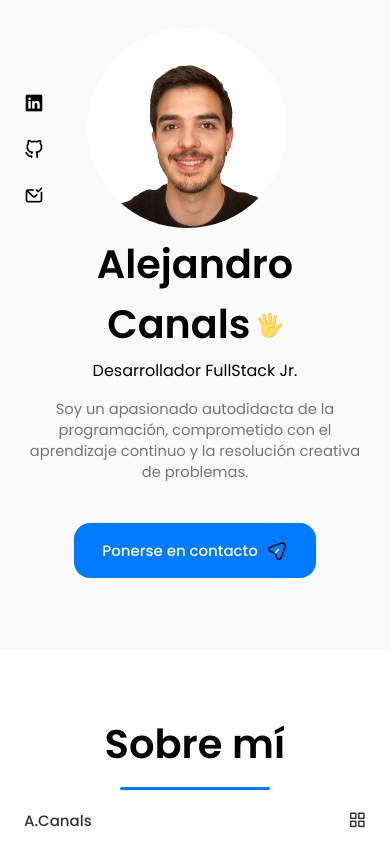
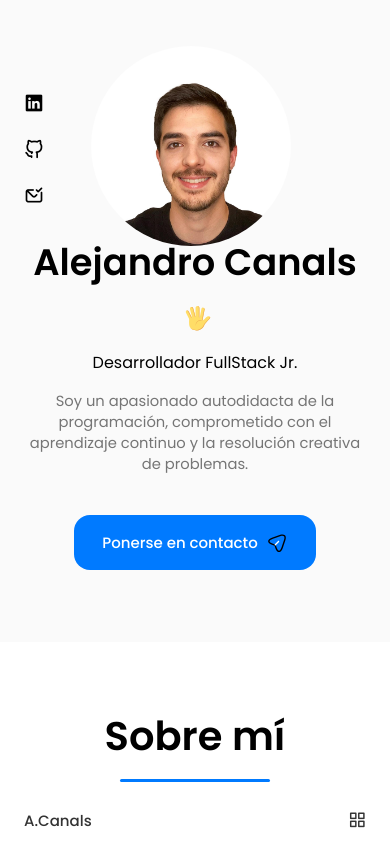
Before and after one commit to AlejandroCanals/PortFolio, a React (Vite) app in the folder Portfolio/: page / in a window 390 px wide. Shown: the top 844 px of the page. Built offline with nearby package versions, Linux system fonts and the light colour scheme.

Commit message:
reajustes

```diff
--- a/Portfolio/src/components/home/home.css
+++ b/Portfolio/src/components/home/home.css
@@ -169,7 +169,10 @@
         padding-top: 3.5rem;
         text-align: center;
     }
-    .home_zsubtitle{
+    .home__title{
+        font-size: 2.3rem ;
+    }
+    .home_subtitle{
        padding-left: 0;
     }
     .home__subtitle::before{
@@ -180,8 +183,8 @@
         width: 200px;
         height: 200px;
         position: absolute;
-        top: 20%;
-        left: 48%;
+        top: 23%;
+        left: 49%;
         transform: translate(-50%, -50%);
     }
 
@@ -195,7 +198,7 @@
   }
 
   /* For small devices */
-  @media screen and (max-width:350px) {
+  @media screen and (max-width:380px) {
     .home__img{
         width: 180px;
         height: 180px;
@@ -204,4 +207,7 @@
         width: 22px;
         height: 22px;
     }
+    .home__title{
+        font-size: 2.1rem ;
+    }
   }
```
